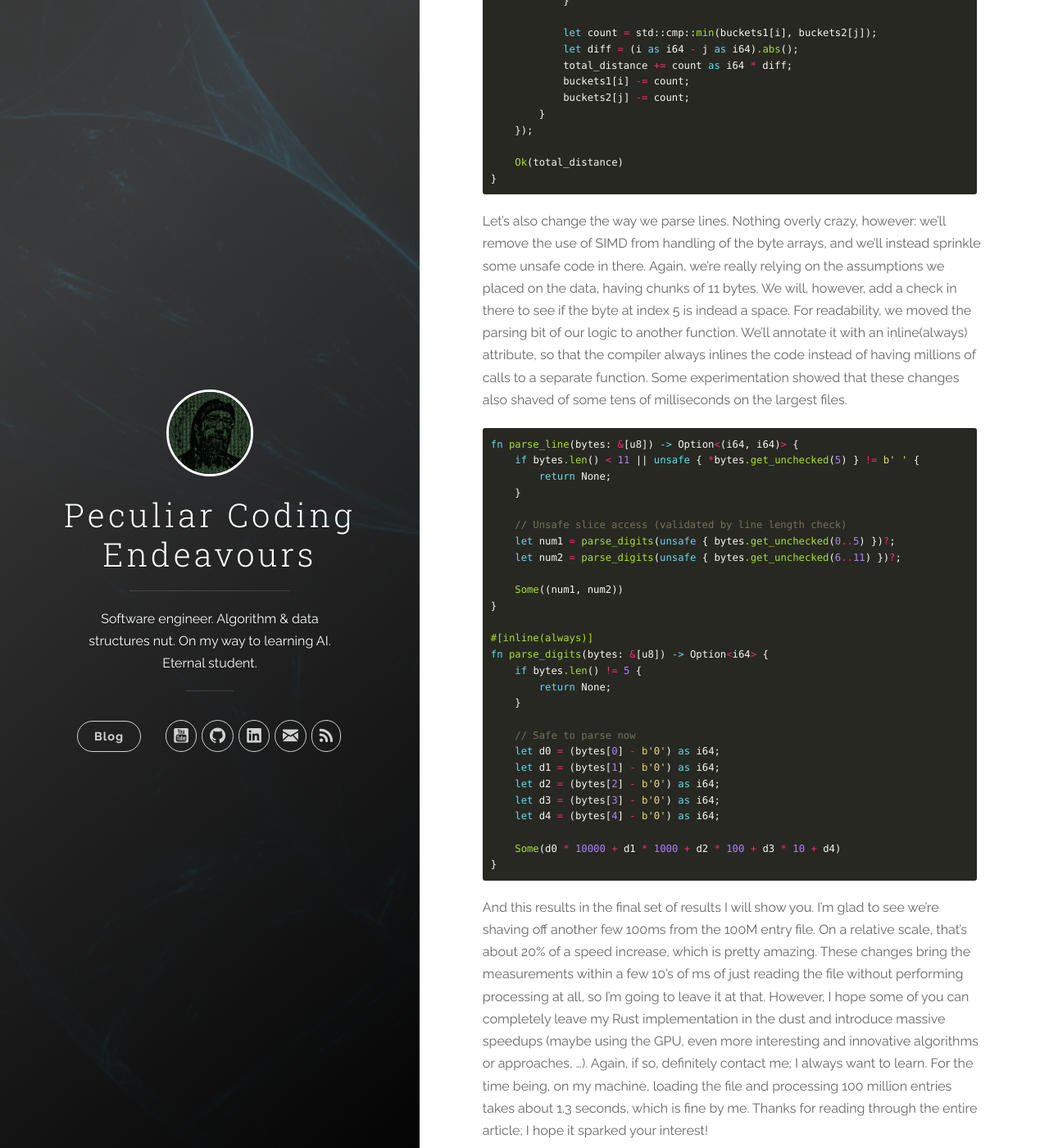
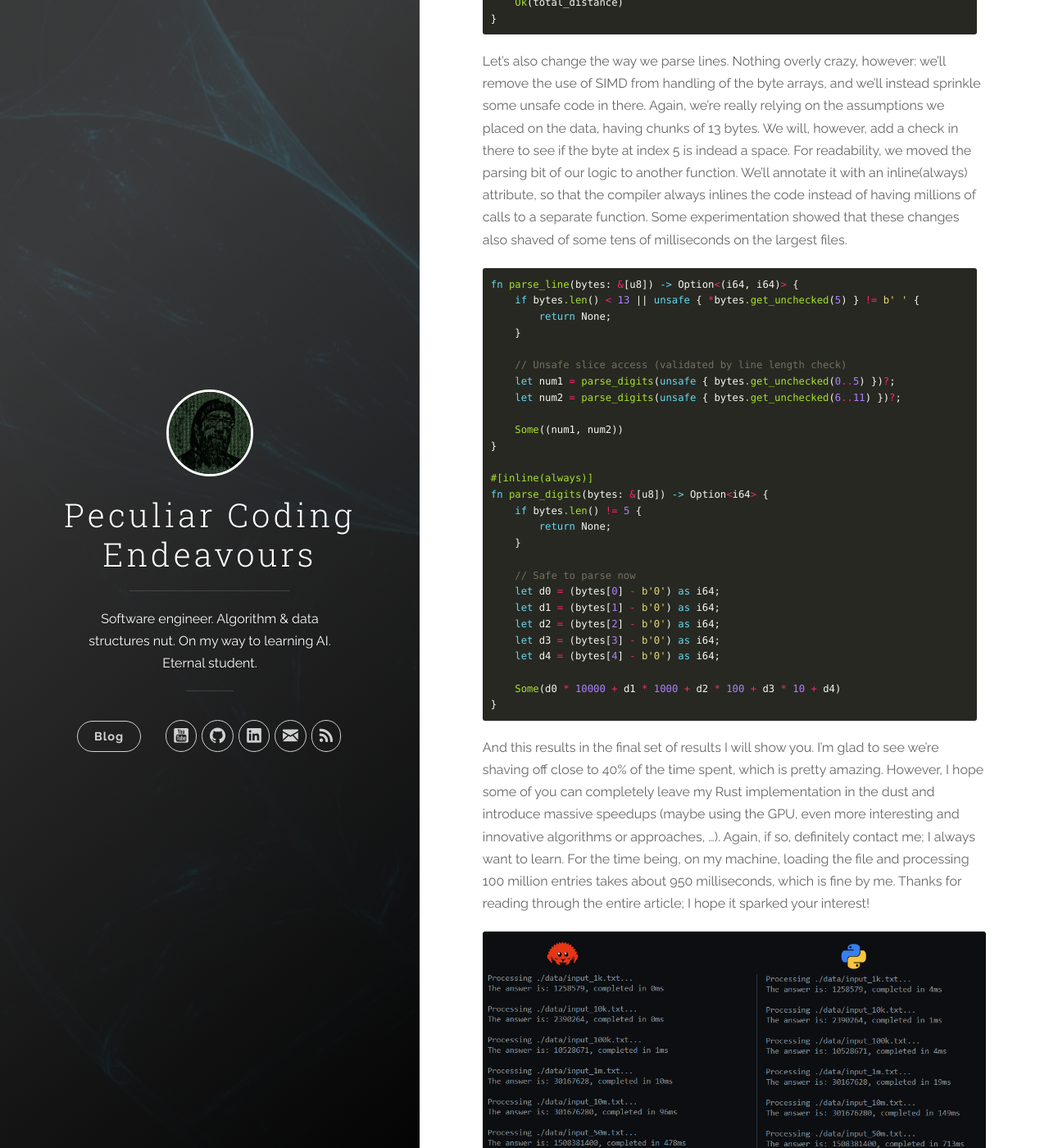
Before and after one commit to tomvanschaijk/tomvanschaijk.github.io, a Jekyll site: the page built from _posts/2025-01-25-advent-of-code-day-1-rust-vs-python.markdown, in a window 1280 px wide and 1400 px high, scrolled down 23968 px. Shown: the whole window at 82% size. Built offline with Jekyll 4.4.1, drawn with Linux system fonts in a browser that asks for light colours; nearby versions of some CDN libraries; comment, search, counter and statistics services are not loaded; some of the changed text lies outside the part shown.

Commit message:
Added final optimisations

````diff
--- a/_posts/2025-01-25-advent-of-code-day-1-rust-vs-python.markdown
+++ b/_posts/2025-01-25-advent-of-code-day-1-rust-vs-python.markdown
@@ -617,7 +617,11 @@
 
 We're being all efficient with our parsing of lines, looking at the individual bytes and avoiding calling parse functions. But we're still splitting on \n... Additionally, we're testing every line to see if it's empty. Since we've been relying on some assumptions regarding our input data, let's continue that trend and optimise these last few issues as well. After all, splitting the entire file on these returns, and testing if each line is empty, will be costly, and we should try to avoid it or perform these steps more efficiently.
 
-We'll use the memchr crate to help us find occurrences of the \n in each line. It leverages low-level optimizations, such as SIMD instructions to speed up searches, making it significantly faster than a straightforward byte-by-byte iteration in many cases. Besides that, instead of using a for loop, we'll use a while loop and a position index to read the file in byte chunks. We'll start at position 0, look for the first occurrence of \n in the memory-mapped file, and process the chunk of bytes that we get. We'll then update the position counter, and repeat until we processed the entire memory-map.
+We make the assumption that each line
+* is 13 bytes long
+* consists of 5 digits, a space, another 5 digits, and a \n to get to the next line
+
+Let's really use that to avoid all splitting whatsoever. We'll use a while loop and a start index to read the file in byte chunks. We'll start at position 0, take the next 13 bytes in the memory-mapped file, and process the chunk of bytes that we get. We'll then update the start index, and repeat until we processed the entire memory-map.
 
 ``` rust
 fn compute_distance(file_path: &str) -> Result<i64> {
@@ -634,23 +638,13 @@
     let file = File::open(file_path).context("Failed to open file")?;
     let mmap = unsafe { Mmap::map(&file).context("Failed to memory-map file")? };
 
-    // Chunk the file by looking for the \n
-    let mut pos = 0;
-    while pos < mmap.len() {
-        let end = match memchr(b'\n', &mmap[pos..]) {
-            Some(p) => pos + p,
-            None => mmap.len(),
-        };
-
-        let line = &mmap[pos..end - 1];
-        pos = end + 1;
-
-        if line.len() >= 11 {
-            if let Some((num1, num2)) = parse_line(line) {
-                unsafe {
-                    *buckets1.get_unchecked_mut((num1 - MIN_VAL) as usize) += 1;
-                    *buckets2.get_unchecked_mut((num2 - MIN_VAL) as usize) += 1;
-                }
+    // Since we know the exact length in bytes of each line, we can simply step through it
+    const STEP: usize = 13;
+    for line in mmap.chunks_exact(STEP) {
+        if let Some((num1, num2)) = parse_line(line) {
+            unsafe {
+                *buckets1.get_unchecked_mut((num1 - MIN_VAL) as usize) += 1;
+                *buckets2.get_unchecked_mut((num2 - MIN_VAL) as usize) += 1;
             }
         }
     }
@@ -668,9 +662,8 @@
                 break;
             }
 
-            let count = std::cmp::min(buckets1[i], buckets2[j]);
-            let diff = (i as i64 - j as i64).abs();
-            total_distance += count as i64 * diff;
+            let count = buckets1[i].min(buckets2[j]);
+            total_distance += count as i64 * (i as i64 - j as i64).abs();
             buckets1[i] -= count;
             buckets2[j] -= count;
         }
@@ -680,11 +673,11 @@
 }
 ```
 
-Let's also change the way we parse lines. Nothing overly crazy, however: we'll remove the use of SIMD from handling of the byte arrays, and we'll instead sprinkle some unsafe code in there. Again, we're really relying on the assumptions we placed on the data, having chunks of 11 bytes. We will, however, add a check in there to see if the byte at index 5 is indead a space. For readability, we moved the parsing bit of our logic to another function. We'll annotate it with an inline(always) attribute, so that the compiler always inlines the code instead of having millions of calls to a separate function. Some experimentation showed that these changes also shaved of some tens of milliseconds on the largest files.
+Let's also change the way we parse lines. Nothing overly crazy, however: we'll remove the use of SIMD from handling of the byte arrays, and we'll instead sprinkle some unsafe code in there. Again, we're really relying on the assumptions we placed on the data, having chunks of 13 bytes. We will, however, add a check in there to see if the byte at index 5 is indead a space. For readability, we moved the parsing bit of our logic to another function. We'll annotate it with an inline(always) attribute, so that the compiler always inlines the code instead of having millions of calls to a separate function. Some experimentation showed that these changes also shaved of some tens of milliseconds on the largest files.
 
 ``` rust
 fn parse_line(bytes: &[u8]) -> Option<(i64, i64)> {
-    if bytes.len() < 11 || unsafe { *bytes.get_unchecked(5) } != b' ' {
+    if bytes.len() < 13 || unsafe { *bytes.get_unchecked(5) } != b' ' {
         return None;
     }
 
@@ -712,6 +705,6 @@
 }
 ```
 
-And this results in the final set of results I will show you. I'm glad to see we're shaving off another few 100ms from the 100M entry file. On a relative scale, that's about 20% of a speed increase, which is pretty amazing. These changes bring the measurements within a few 10's of ms of just reading the file without performing processing at all, so I'm going to leave it at that. However, I hope some of you can completely leave my Rust implementation in the dust and introduce massive speedups (maybe using the GPU, even more interesting and innovative algorithms or approaches, ...). Again, if so, definitely contact me; I always want to learn. For the time being, on my machine, loading the file and processing 100 million entries takes about 1.3 seconds, which is fine by me. Thanks for reading through the entire article; I hope it sparked your interest!
+And this results in the final set of results I will show you. I'm glad to see we're shaving off close to 40% of the time spent, which is pretty amazing. However, I hope some of you can completely leave my Rust implementation in the dust and introduce massive speedups (maybe using the GPU, even more interesting and innovative algorithms or approaches, ...). Again, if so, definitely contact me; I always want to learn. For the time being, on my machine, loading the file and processing 100 million entries takes about 950 milliseconds, which is fine by me. Thanks for reading through the entire article; I hope it sparked your interest!
 
 ![bucketsort]({{ site.url }}/assets/aoc_rust_python/bucketsort_final.png)
````
Also changed, not shown: assets/aoc_rust_python/bucketsort_final.png, 13 other files.
